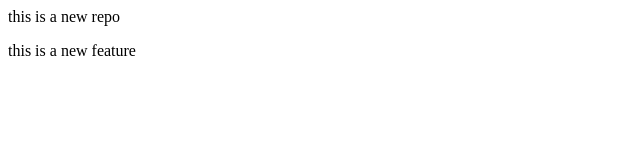
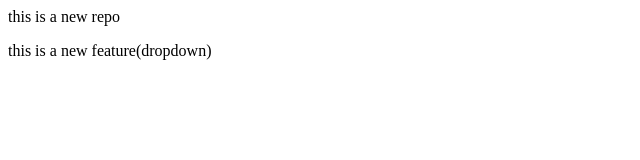
Before and after one commit to tabassum-k/localrepo, a plain HTML site: page index.html in a window 1280 px wide. Shown: the full height of the page, 0-640 px from the left. Drawn offline with Linux system fonts and the light colour scheme.

```diff
--- a/index.html
+++ b/index.html
@@ -1,4 +1,4 @@
 <p>this is a new repo</p>
-<p>this is a new feature
+<p>this is a new feature(dropdown)</p>
 
 </p>
```
